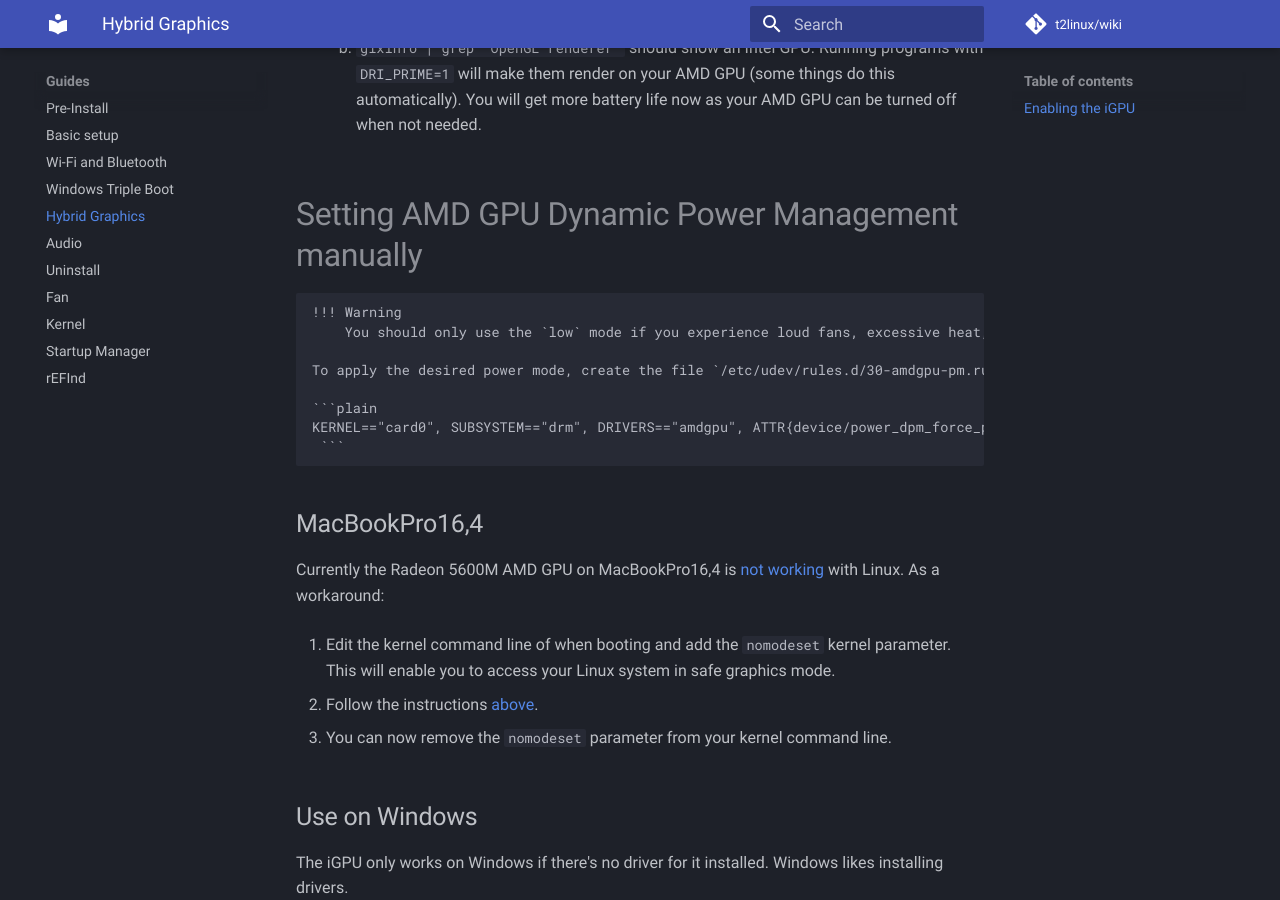
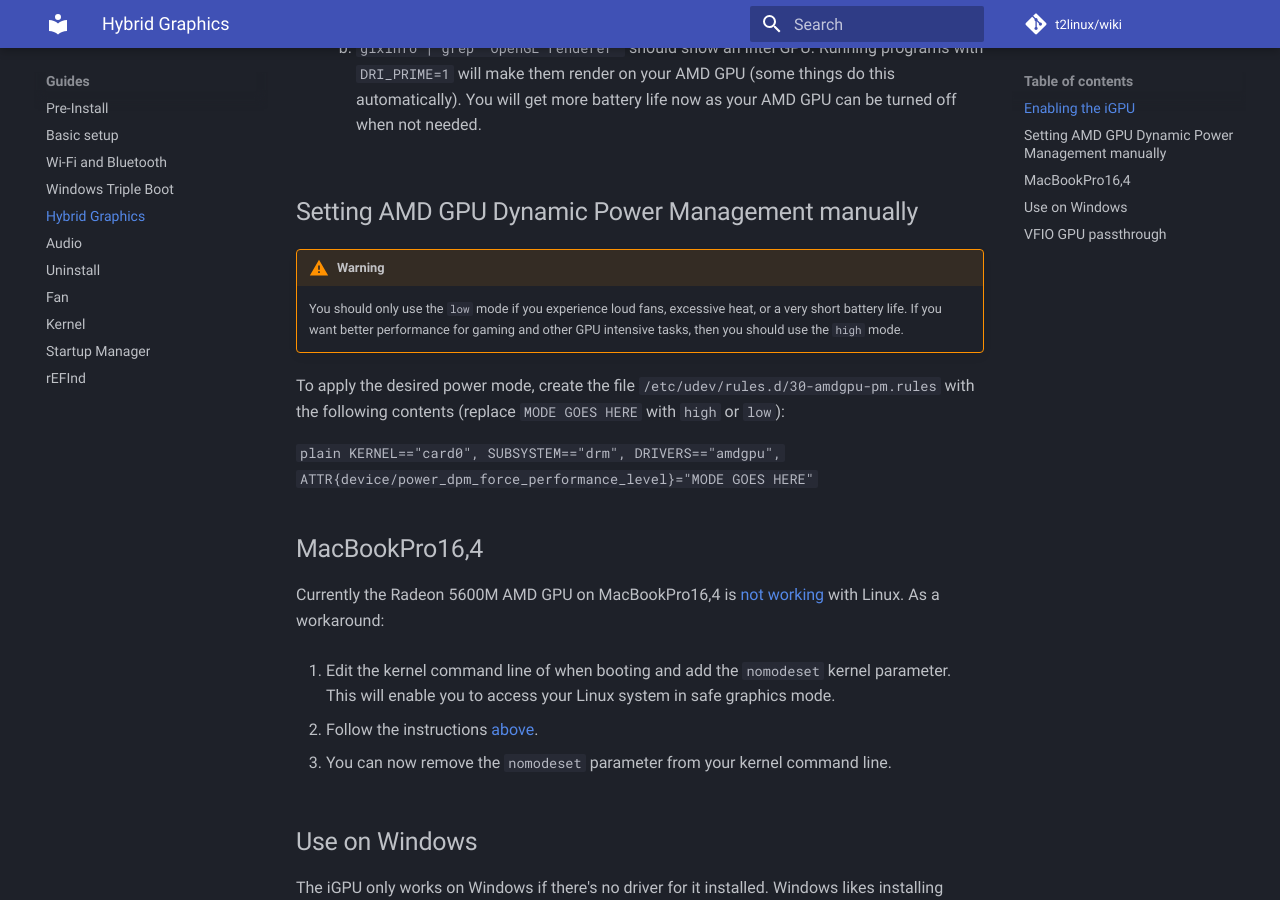
Before and after one commit to t2linux/wiki, an MkDocs documentation site: the page built from docs/guides/hybrid-graphics.md, in a window 1280 px wide and 900 px high, scrolled down 1155 px. Built offline with MkDocs 1.6.1 and Material for MkDocs 9.7.7, drawn with Linux system fonts in a browser that asks for light colours; comment, search, counter and statistics services are not loaded.

````diff
--- a/docs/guides/hybrid-graphics.md
+++ b/docs/guides/hybrid-graphics.md
@@ -29,25 +29,22 @@ This has been tested on the MacBookPro16,1 and the MacBookPro15,1. The 15,3 and
     options apple-gmux force_igd=y
     ```
 
-
 3.  Reboot to Linux
 
     1. Wait or press any key other than `z`
 
-
     2. `glxinfo | grep "OpenGL renderer"` should show an Intel GPU. Running programs with `DRI_PRIME=1` will make them render on your AMD GPU (some things do this automatically). You will get more battery life now as your AMD GPU can be turned off when not needed.
 
+## Setting AMD GPU Dynamic Power Management manually
 
-# Setting AMD GPU Dynamic Power Management manually
+!!! Warning
+    You should only use the `low` mode if you experience loud fans, excessive heat, or a very short battery life. If you want better performance for gaming and other GPU intensive tasks, then you should use the `high` mode.
 
-    !!! Warning
-        You should only use the `low` mode if you experience loud fans, excessive heat, or a very short battery life. If you want better performance for gaming and other GPU intensive tasks, then you should use the `high` mode.
+To apply the desired power mode, create the file `/etc/udev/rules.d/30-amdgpu-pm.rules` with the following contents (replace `MODE GOES HERE` with `high` or `low`):
 
-    To apply the desired power mode, create the file `/etc/udev/rules.d/30-amdgpu-pm.rules` with the following contents (replace `MODE GOES HERE` with `high` or `low`):
-
-    ```plain
-    KERNEL=="card0", SUBSYSTEM=="drm", DRIVERS=="amdgpu", ATTR{device/power_dpm_force_performance_level}="MODE GOES HERE"
-     ```
+```plain
+KERNEL=="card0", SUBSYSTEM=="drm", DRIVERS=="amdgpu", ATTR{device/power_dpm_force_performance_level}="MODE GOES HERE"
+ ```
 
 ## MacBookPro16,4
 
````
